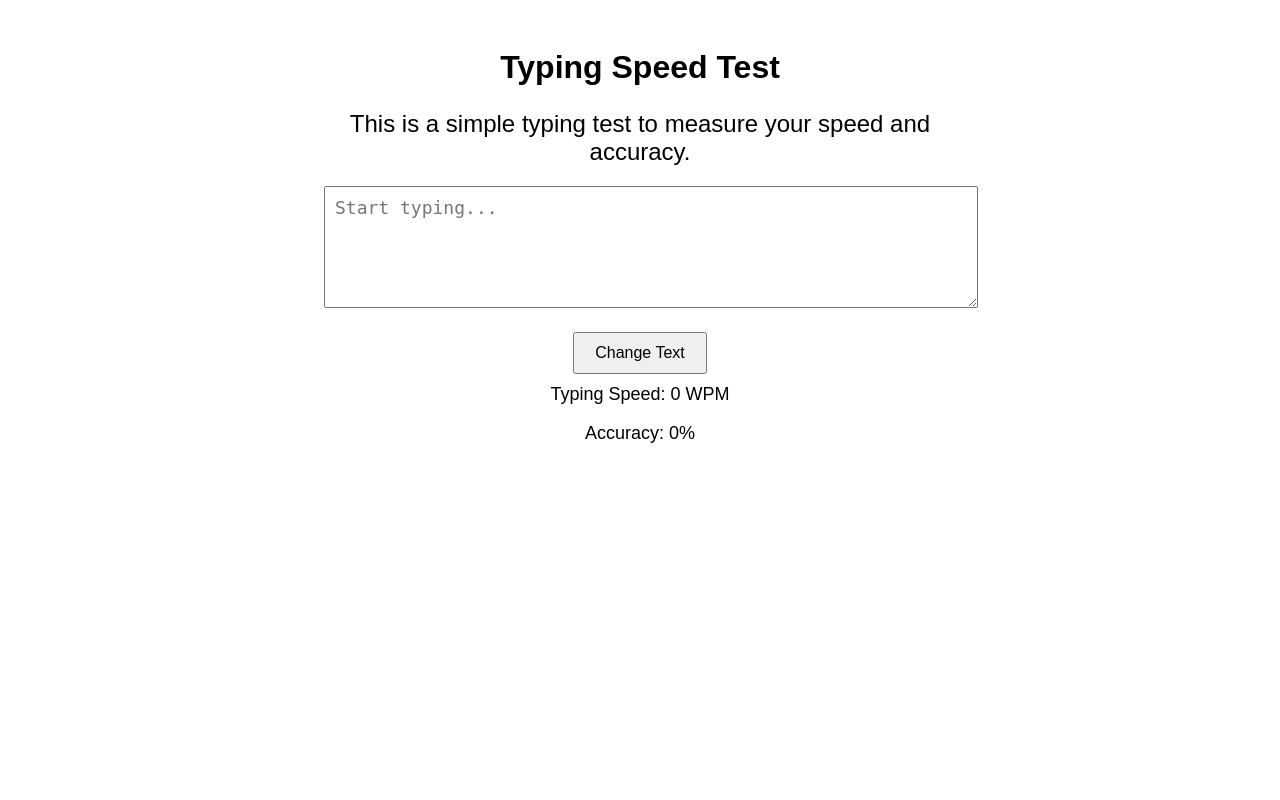
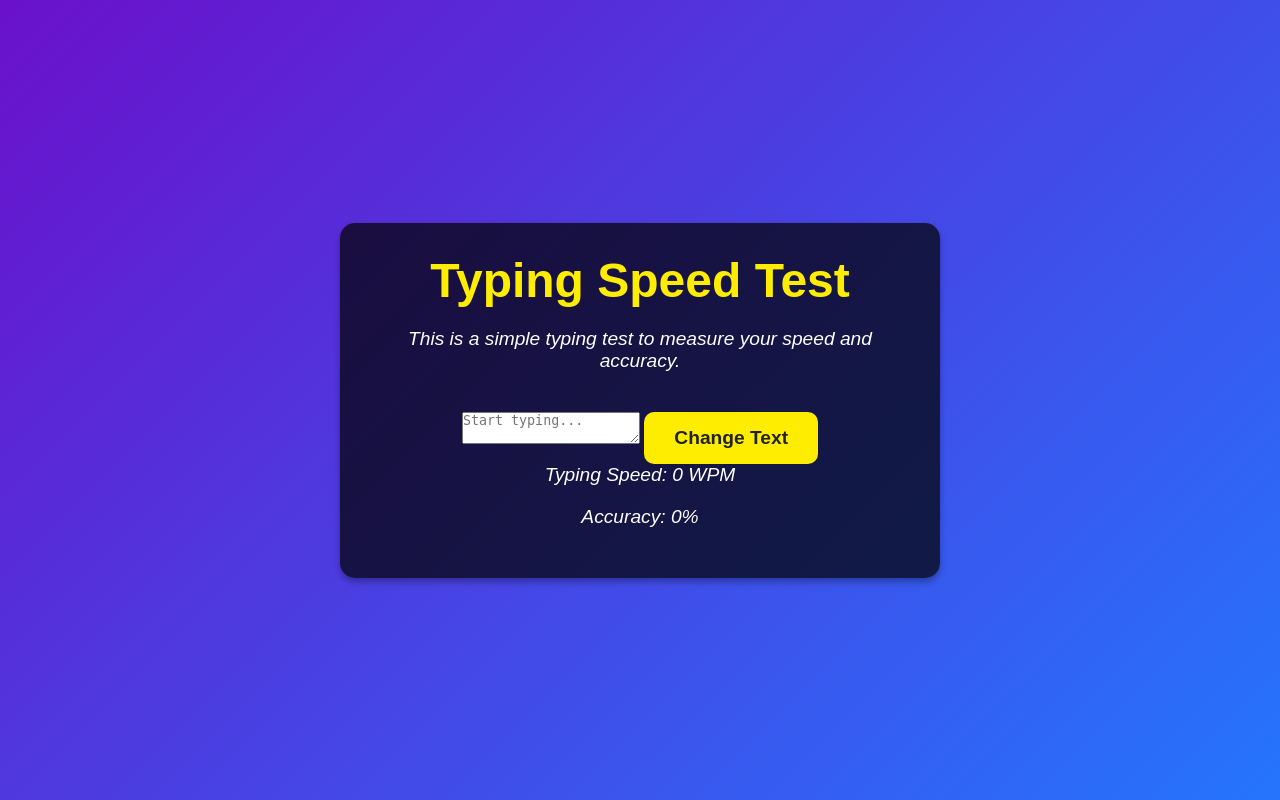
Before and after one commit to snehabichkunde/typing_speed_test, a Django app: page / in a window 1280 px wide. Run offline with Django 5.2, Linux system fonts and the light colour scheme.

Commit message:
changed the style

```diff
--- a/static/css/styles.css
+++ b/static/css/styles.css
@@ -1,33 +1,124 @@
-body {
-    font-family: Arial, sans-serif;
-    text-align: center;
+/* Reset default styles */
+* {
+    margin: 0;
+    padding: 0;
+    box-sizing: border-box;
 }
 
-.container {
-    width: 50%;
-    margin: 0 auto;
-    padding: 20px;
+/* Background gradient and typography */
+body {
+    background: linear-gradient(135deg, #6a11cb, #2575fc); /* Gradient background */
+    font-family: 'Arial', sans-serif;
+    height: 100vh;
+    display: flex;
+    justify-content: center;
+    align-items: center;
+    color: white;
+    text-align: center;
+    overflow: hidden;
 }
 
-#text-to-type {
-    font-size: 24px;
-    margin-bottom: 20px;
+/* Container for the content */
+.container {
+    background: rgba(0, 0, 0, 0.7);
+    padding: 30px 40px;
+    border-radius: 15px;
+    box-shadow: 0 4px 6px rgba(0, 0, 0, 0.3);
+    max-width: 600px;
+    width: 100%;
 }
 
-#input-text {
-    width: 100%;
-    height: 100px;
-    font-size: 18px;
-    padding: 10px;
+/* Heading style */
+h1 {
+    font-size: 3rem;
+    margin-bottom: 20px;
+    font-weight: bold;
+    color: #ffed00; /* Bright yellow color */
 }
 
-#change-text-button {
-    margin-top: 20px;
-    padding: 10px 20px;
-    font-size: 16px;
+/* Instruction text style */
+p {
+    font-size: 1.2rem;
+    margin-bottom: 20px;
+    font-style: italic;
 }
 
-#typing-speed, #accuracy {
+/* Text container for typing test */
+#text-container {
+    margin-bottom: 20px;
+    padding: 20px;
+    font-size: 1.5rem;
+    line-height: 1.6;
+    word-wrap: break-word;
+    border-radius: 8px;
+    background: #222;
+    color: #ddd;
+    min-height: 100px;
+    text-align: left;
+    font-family: 'Courier New', Courier, monospace;
+}
+
+/* Input box style */
+#input-box {
+    width: 100%;
+    padding: 12px;
+    font-size: 1.2rem;
+    border: 2px solid #ddd;
+    border-radius: 8px;
+    margin-bottom: 20px;
+    background-color: #333;
+    color: white;
+    outline: none;
+}
+
+#input-box:focus {
+    border-color: #ffed00; /* Highlight border when focused */
+    background-color: #444;
+}
+
+/* Speed and accuracy display */
+#results {
+    font-size: 1.2rem;
+    color: #00ff00; /* Green color for positive feedback */
+    font-weight: bold;
     margin-top: 10px;
-    font-size: 18px;
 }
+
+/* Button for changing text */
+button {
+    background-color: #ffed00;
+    border: none;
+    padding: 15px 30px;
+    font-size: 1.2rem;
+    color: #222;
+    font-weight: bold;
+    border-radius: 10px;
+    cursor: pointer;
+    transition: background-color 0.3s ease;
+    margin-top: 20px;
+}
+
+button:hover {
+    background-color: #ffbb00; /* Hover effect */
+}
+
+button:focus {
+    outline: none;
+}
+
+/* Responsive design: small screen adjustments */
+@media (max-width: 768px) {
+    h1 {
+        font-size: 2rem;
+    }
+
+    #input-box {
+        font-size: 1rem;
+        padding: 10px;
+    }
+
+    button {
+        font-size: 1rem;
+        padding: 12px 25px;
+    }
+}
```
Also changed, not shown: static/js/script.js (line endings or trailing spaces), static/js/scripts.js (line endings or trailing spaces), typing_test/templates/home.html (line endings or trailing spaces).
